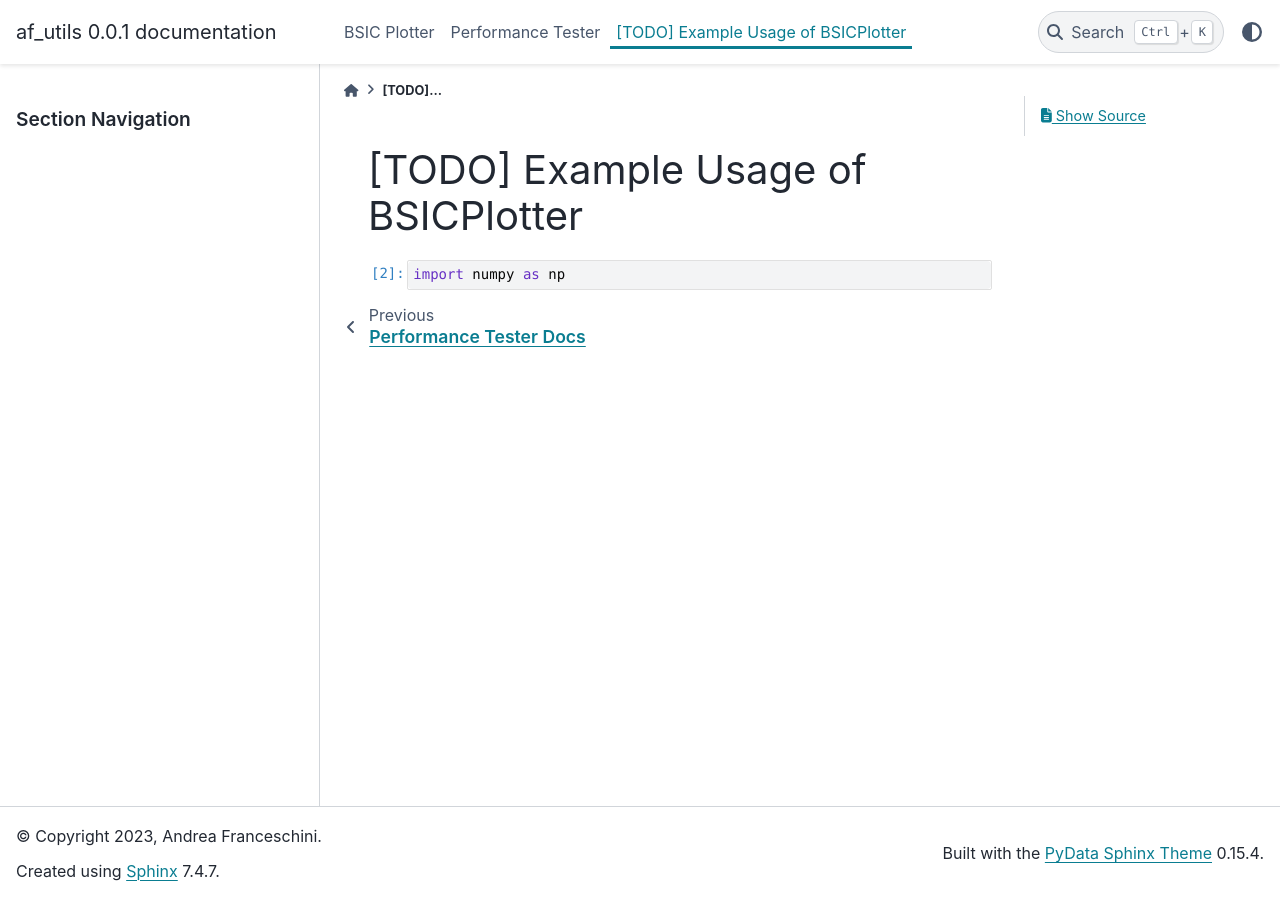
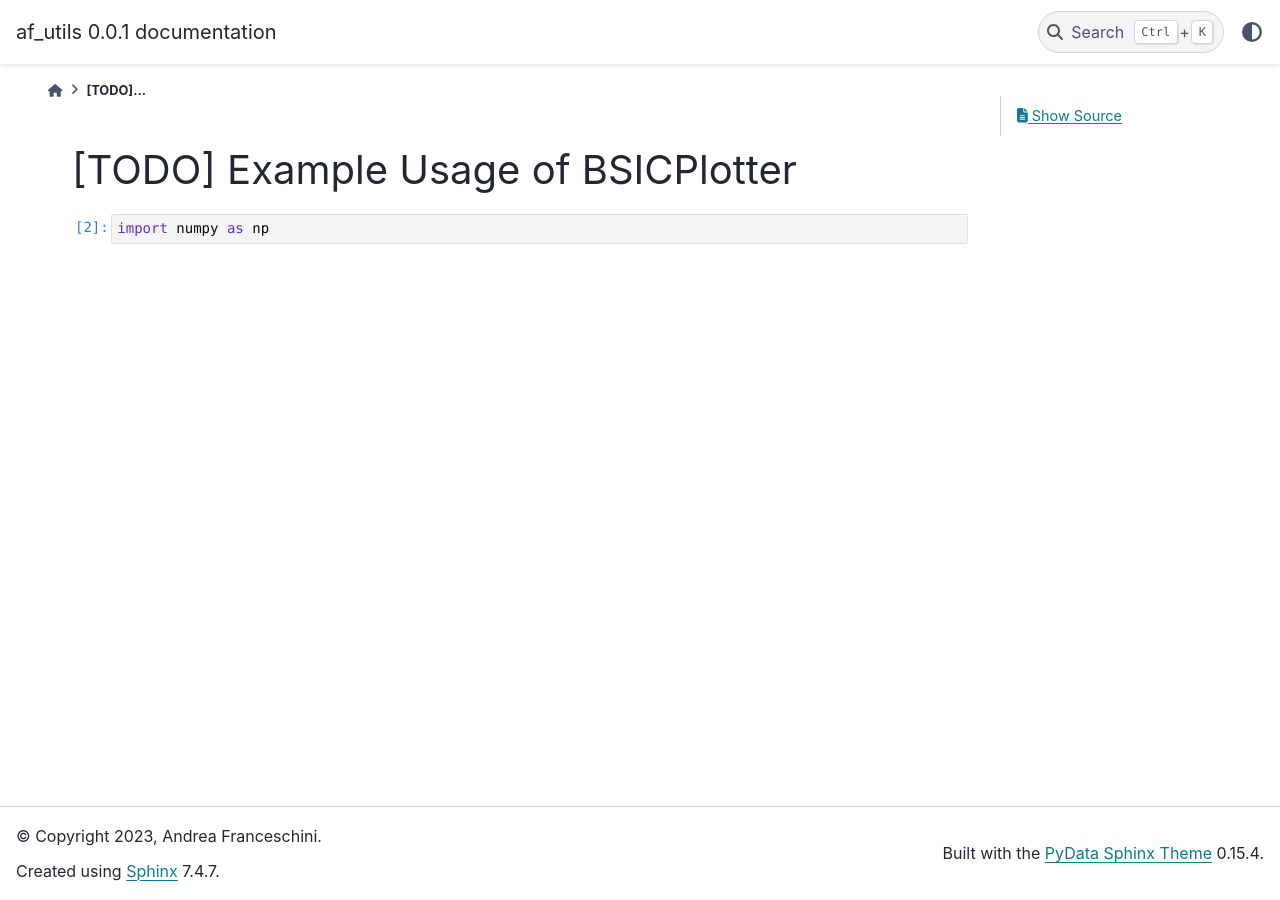
Before and after one commit to NotFrancee/af_utils, a Sphinx documentation site: the page built from docs/source/notebooks/exampleusage.ipynb, in a window 1280 px wide. Built offline with Sphinx 7.4.7 and the PyData theme 0.15.4, drawn with Linux system fonts in a browser that asks for light colours; formulas are drawn with MathJax 3.

```diff
--- /dev/null
+++ b/docs/source/_templates/custom-class-template.rst
@@ -0,0 +1,32 @@
+{{ fullname | escape | underline}}
+
+.. currentmodule:: {{ module }}
+
+.. autoclass:: {{ objname }}
+   :members:
+   :show-inheritance:
+   :inherited-members:
+
+   {% block methods %}
+   .. automethod:: __init__
+
+   {% if methods %}
+   .. rubric:: {{ _('Methods') }}
+
+   .. autosummary::
+   {% for item in methods %}
+      ~{{ name }}.{{ item }}
+   {%- endfor %}
+   {% endif %}
+   {% endblock %}
+
+   {% block attributes %}
+   {% if attributes %}
+   .. rubric:: {{ _('Attributes') }}
+
+   .. autosummary::
+   {% for item in attributes %}
+      ~{{ name }}.{{ item }}
+   {%- endfor %}
+   {% endif %}
+   {% endblock %}
--- /dev/null
+++ b/docs/source/_templates/custom-module-template.rst
@@ -0,0 +1,66 @@
+{{ fullname | escape | underline}}
+
+.. automodule:: {{ fullname }}
+
+   {% block attributes %}
+   {% if attributes %}
+   .. rubric:: Module Attributes
+
+   .. autosummary::
+      :toctree:
+   {% for item in attributes %}
+      {{ item }}
+   {%- endfor %}
+   {% endif %}
+   {% endblock %}
+
+   {% block functions %}
+   {% if functions %}
+   .. rubric:: {{ _('Functions') }}
+
+   .. autosummary::
+      :toctree:
+   {% for item in functions %}
+      {{ item }}
+   {%- endfor %}
+   {% endif %}
+   {% endblock %}
+
+   {% block classes %}
+   {% if classes %}
+   .. rubric:: {{ _('Classes') }}
+
+   .. autosummary::
+      :toctree:
+      :template: custom-class-template.rst
+   {% for item in classes %}
+      {{ item }}
+   {%- endfor %}
+   {% endif %}
+   {% endblock %}
+
+   {% block exceptions %}
+   {% if exceptions %}
+   .. rubric:: {{ _('Exceptions') }}
+
+   .. autosummary::
+      :toctree:
+   {% for item in exceptions %}
+      {{ item }}
+   {%- endfor %}
+   {% endif %}
+   {% endblock %}
+
+{% block modules %}
+{% if modules %}
+.. rubric:: Modules
+
+.. autosummary::
+   :toctree:
+   :template: custom-module-template.rst
+   :recursive:
+{% for item in modules %}
+   {{ item }}
+{%- endfor %}
+{% endif %}
+{% endblock %}
--- a/docs/source/bsicplotter.rst
+++ /dev/null
@@ -1,10 +0,0 @@
-BSIC Plotter Docs
-====================================
-
-.. automodule:: bsicplotter
-   :members:
-
-Example Usage
--------------
-
-For the example usage refer to the notebook.
--- a/docs/source/performancetest.rst
+++ /dev/null
@@ -1,5 +0,0 @@
-Performance Tester Docs
-====================================
-
-.. automodule:: performance_tester
-   :members:
```
Also changed, not shown: docs/source/index.rst (+8 -6 lines).
